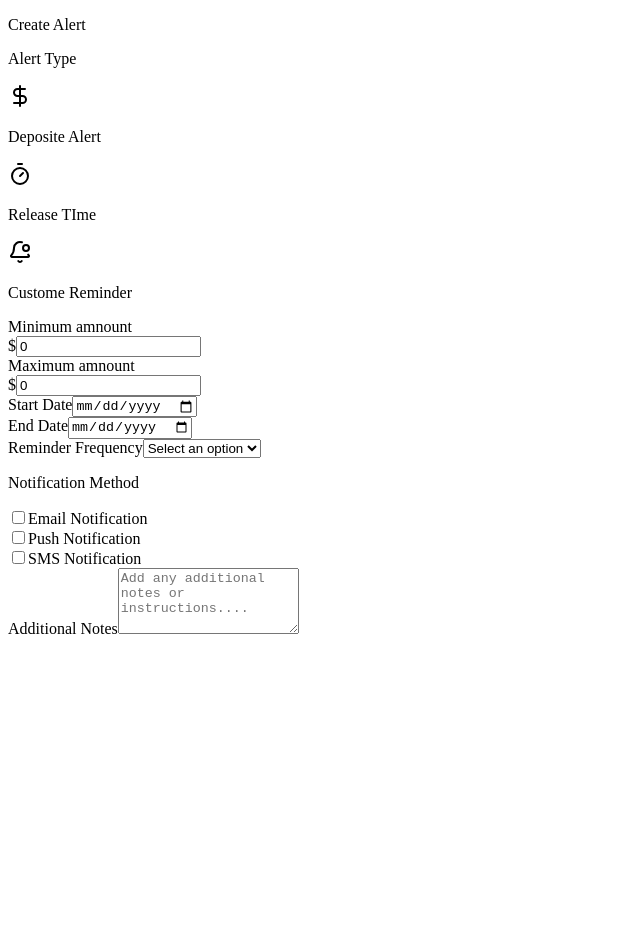
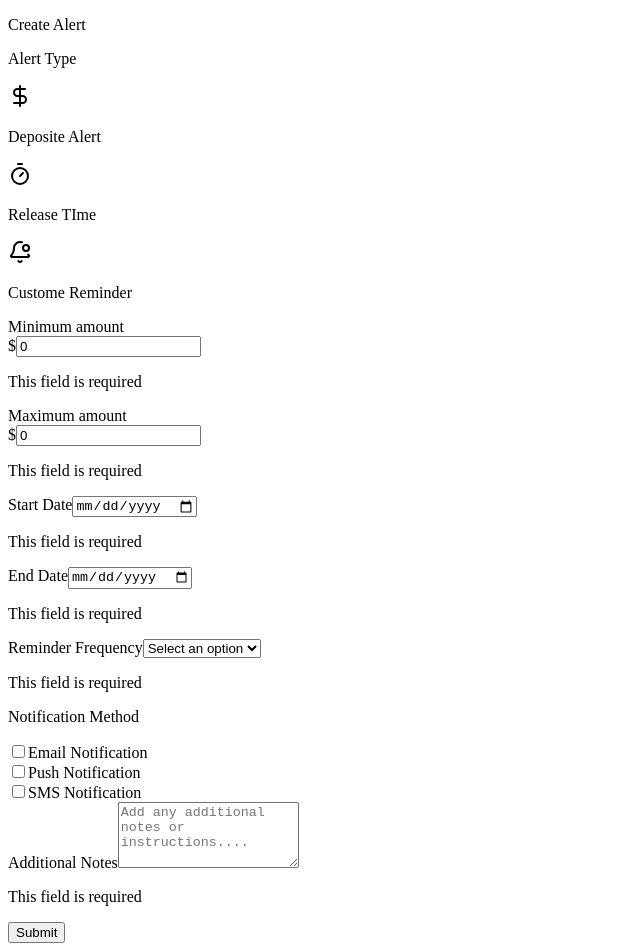
Before and after one commit to safetrustcr/dApp-SafeTrust, a Next.js app: page /SecurityManagement/createAlert in a window 1280 px wide. Shown: the whole page, without its empty margins (0-640 px from the left). Before the commit the page ends 800 px from the top, so only its background shows below. Built offline with nearby package versions, Linux system fonts and the light colour scheme.

Commit message:
feat/create alert functions

```diff
--- a/src/components/ui/customInput.tsx
+++ b/src/components/ui/customInput.tsx
@@ -9,6 +9,8 @@ type CustomInputProps = {
   placeholder?: string;
   name?: string;
   rows?: number;
+  error?: string;
+  required?: boolean;
 };
 
 export function CustomInput({
@@ -19,6 +21,8 @@ export function CustomInput({
   placeholder = "",
   name = "",
   rows = 4,
+  error,
+  required,
 }: CustomInputProps) {
   const [inputValue, setInputValue] = useState(value);
 
@@ -41,10 +45,11 @@ export function CustomInput({
       <input
         type="text"
         name={name}
+        required={required}
         placeholder={placeholder}
         value={inputValue}
         onChange={handleChange}
-        className="border rounded-md p-2 pl-8 w-full"
+        className="border rounded-md p-2 pl-8 w-full text:black dark:text-white/70"
       />
     </div>
   );
@@ -53,9 +58,10 @@ export function CustomInput({
     <input
       type="date"
       name={name}
+      required={required}
       value={inputValue}
       onChange={handleChange}
-      className="border rounded-md p-2 w-full"
+      className="border rounded-md p-2 w-full  text:black dark:text-white/70 dark:placeholder:text-white/70 placeholder:text-black"
     />
   );
 
@@ -72,6 +78,7 @@ export function CustomInput({
           placeholder={placeholder}
           value={inputValue}
           rows={rows}
+          required={required}
           onChange={handleChange}
           className="border rounded-md p-2 w-full"
         />
@@ -84,12 +91,18 @@ export function CustomInput({
           type={type}
           name={name}
           placeholder={placeholder}
+          required={required}
           value={inputValue}
           min={0}
           onChange={handleChange}
           className="border rounded-md p-2 w-full dark:placeholder:text-white/50 "
         />
       )}
+
+      {required && !value && (
+<p className="text-red-500 text-xs">This field is required</p>
+      )}
+      {error && <p className="text-red-500 text-xs">{error}</p>}
     </div>
   );
 }
@@ -118,9 +131,11 @@ export function CheckBox({
         name={name}
         checked={Boolean(inputValue)}
         onChange={onChange}
-        className="w-5 h-5 border rounded focus:ring-blue-500 focus:ring-2"
+        className="w-5 h-5 border rounded dark:focus:ring-white/70 focus:ring-black focus:ring-2"
       />
-      <span className="text-gray-700">{label}</span>
+      <span className="text-black dark:text-white/70 text-base font-normal lg:text-lg">
+        {label}
+      </span>
     </div>
   );
 }
--- a/src/components/ui/customSelect.tsx
+++ b/src/components/ui/customSelect.tsx
@@ -12,6 +12,7 @@ type CustomSelectProps = {
   label?: string;
   placeholder?: string;
   name?: string;
+  required?: boolean;
 };
 
 function CustomSelect({
@@ -21,6 +22,7 @@ function CustomSelect({
   label,
   placeholder = "Select an option",
   name = "",
+  required,
 }: CustomSelectProps) {
   const handleChange = (e: React.ChangeEvent<HTMLSelectElement>) => {
     onChange(e.target.value);
@@ -37,7 +39,8 @@ function CustomSelect({
         name={name}
         value={value}
         onChange={handleChange}
-        className="border active:border-none  rounded-md p-2 w-full bg-transparent focus:ring-none "
+        required={required}
+        className="border active:border-none dark:placeholder:text-white/70 placeholder:text-black rounded-md p-2 w-full bg-transparent focus:ring-none "
       >
         <option
           className="dark:bg-black/50 dark:text-white/70 text-black bg-white/30"
@@ -56,6 +59,9 @@ function CustomSelect({
           </option>
         ))}
       </select>
+      {required && !value && (
+        <p className="text-red-500 text-xs">This field is required</p>
+      )}
     </div>
   );
 }
--- a/src/pages/SecurityManagement/createAlert.tsx
+++ b/src/pages/SecurityManagement/createAlert.tsx
@@ -6,12 +6,59 @@ import { BellDotIcon, DollarSign, Timer } from "lucide-react";
 import { useState } from "react";
 
 function CreateAlert() {
-  const [minimumAmount, setMinimumAmount] = useState(0);
-  const [maximumAmount, setMaximumAmount] = useState(0);
-  const [startDate, setStartDate] = useState("");
-  const [endDate, setEndDate] = useState("");
-  const [isChecked, setIsChecked] = useState(false);
-  const [selectedOption, setSelectedOption] = useState("");
+  const [formData, setFormData] = useState({
+    minimumAmount: 0,
+    maximumAmount: 0,
+    startDate: "",
+    endDate: "",
+    selectedOption: "",
+    emailCheck: false,
+    pushnotificationCheck: false,
+    smsCheck: false,
+    additionalNotes: "",
+  });
+
+  const [errors, setErrors] = useState({
+    minimumAmount: "",
+    maximumAmount: "",
+    startDate: "",
+    endDate: "",
+    notificationMethods: "",
+    emailCheck: "",
+    pushnotificationCheck: "",
+    smsCheck: "",
+  });
+
+  const submitAlert = () => {
+    if (
+      errors.minimumAmount ||
+      errors.maximumAmount ||
+      errors.startDate ||
+      errors.endDate ||
+      (!formData.emailCheck &&
+        !formData.pushnotificationCheck &&
+        !formData.smsCheck)
+    ) {
+      setErrors((prevErrors) => ({
+        ...prevErrors,
+        notificationMethods:
+          "At least one notification method must be selected.",
+      }));
+      return;
+    }
+    console.log(formData);
+    setFormData({
+      minimumAmount: 0,
+      maximumAmount: 0,
+      startDate: "",
+      endDate: "",
+      selectedOption: "",
+      emailCheck: false,
+      pushnotificationCheck: false,
+      smsCheck: false,
+      additionalNotes: "",
+    });
+  };
 
   const options = [
     { label: "Option 1", value: "1" },
@@ -28,7 +75,7 @@ function CreateAlert() {
         <p className="text-sm mb-3 text-black dark:text-white/50 lg:text-base">
           Alert Type
         </p>
-        <div className="grid gap-4 md:grid-cols-2 lg:grid-cols-3 w-full">
+        <div className="grid gap-4 md:grid-cols-2 lg:grid-cols-3 items-center  w-full">
           {alertCards.map((alertCard, index) => (
             <AlertCard
               icon={alertCard.icon}
@@ -40,71 +87,159 @@ function CreateAlert() {
       </div>
       <div className="grid gap-4 w-full md:grid-cols-2">
         <CustomInput
-          onChange={(value) => setMinimumAmount(Number(value))}
+          error={errors.minimumAmount}
+          onChange={(value) => {
+            const numValue = Number(value);
+            setFormData((prev) => ({
+              ...prev,
+              minimumAmount: numValue,
+            }));
+            setErrors((prev) => ({
+              ...prev,
+              minimumAmount: numValue < 0 ? "Amount cannot be negative" : "",
+            }));
+          }}
           type="currency"
+          required={true}
           name="Minimum_amount"
-          placeholder="Minimum amnount"
-          value={minimumAmount}
-          label="Minimum amnount"
+          placeholder="Minimum amount"
+          value={formData.minimumAmount}
+          label="Minimum amount"
         />
         <CustomInput
-          onChange={(value) => setMaximumAmount(Number(value))}
+          error={errors.maximumAmount}
+          onChange={(value) => {
+            const numValue = Number(value);
+            setFormData((prev) => ({
+              ...prev,
+              maximumAmount: numValue,
+            }));
+            setErrors((prev) => ({
+              ...prev,
+              maximumAmount:
+                numValue < formData.minimumAmount
+                  ? "Maximum amount must be greater than minimum"
+                  : "",
+            }));
+          }}
+          required={true}
           type="currency"
           name="Maximum_amount"
-          placeholder="Maximum amnount"
-          value={maximumAmount}
-          label="Maximum amnount"
+          placeholder="Maximum amount"
+          value={formData.maximumAmount}
+          label="Maximum amount"
         />
         <CustomInput
+          error={errors.startDate}
           type="date"
+          required={true}
           label="Start Date"
-          value={startDate}
-          onChange={(value) => setStartDate(value as string)}
+          value={formData.startDate}
+          onChange={(value) => {
+            setFormData((prev) => ({
+              ...prev,
+              startDate: String(value),
+            }));
+          }}
         />
         <CustomInput
+          error={errors.endDate}
           type="date"
           label="End Date"
-          value={endDate}
-          onChange={(value) => setEndDate(value as string)}
+          value={formData.endDate}
+          required={true}
+          onChange={(value) => {
+            setFormData((prev) => ({
+              ...prev,
+              endDate: String(value),
+            }));
+            setErrors((prev) => ({
+              ...prev,
+              endDate:
+                formData.startDate &&
+                new Date(String(value)) < new Date(formData.startDate)
+                  ? "End date must be after start date"
+                  : "",
+            }));
+          }}
         />
       </div>
       <CustomSelect
         options={options}
-        value={selectedOption}
-        onChange={(value) => setSelectedOption(value.toString())}
+        required={true}
+        value={formData.selectedOption}
+        onChange={(value) => {
+          setFormData((prev) => ({
+            ...prev,
+            selectedOption: String(value),
+          }));
+        }}
         label="Reminder Frequency"
         placeholder="Select an option"
       />
-      <div>
+      <div className="flex flex-col gap-4 my-5">
         <p>Notification Method</p>
         <CheckBox
           label="Email Notification"
           name="terms"
-          inputValue={isChecked}
-          handleChange={setIsChecked}
+          inputValue={formData.emailCheck}
+          handleChange={(value) => {
+            setFormData((prev) => ({
+              ...prev,
+              emailCheck: value,
+            }));
+          }}
         />
         <CheckBox
           label="Push Notification"
           name="terms"
-          inputValue={isChecked}
-          handleChange={setIsChecked}
+          inputValue={formData.pushnotificationCheck}
+          handleChange={(value) => {
+            setFormData((prev) => ({
+              ...prev,
+              pushnotificationCheck: value,
+            }));
+          }}
         />
         <CheckBox
           label="SMS Notification"
           name="terms"
-          inputValue={isChecked}
-          handleChange={setIsChecked}
+          inputValue={formData.smsCheck}
+          handleChange={(value) => {
+            setFormData((prev) => ({
+              ...prev,
+              smsCheck: value,
+            }));
+          }}
         />
+        {errors.notificationMethods && (
+          <p className="text-red-500 text-sm">{errors.notificationMethods}</p>
+        )}
       </div>
       <CustomInput
         type="textarea"
         label="Additional Notes"
         name="description"
         placeholder="Add any additional notes or instructions...."
-        value=""
-        onChange={() => {}}
+        value={formData.additionalNotes}
+        onChange={(value) => {
+          setFormData((prev) => ({
+            ...prev,
+            additionalNotes: String(value),
+          }));
+        }}
+        required={true}
         rows={4}
       />
+
+      <div>
+        <button
+          onClick={submitAlert}
+          className="bg-blue-500 text-white py-2 px-4 rounded-lg "
+        >
+          Submit
+        </button>
+      </div>
     </div>
   );
 }
```
